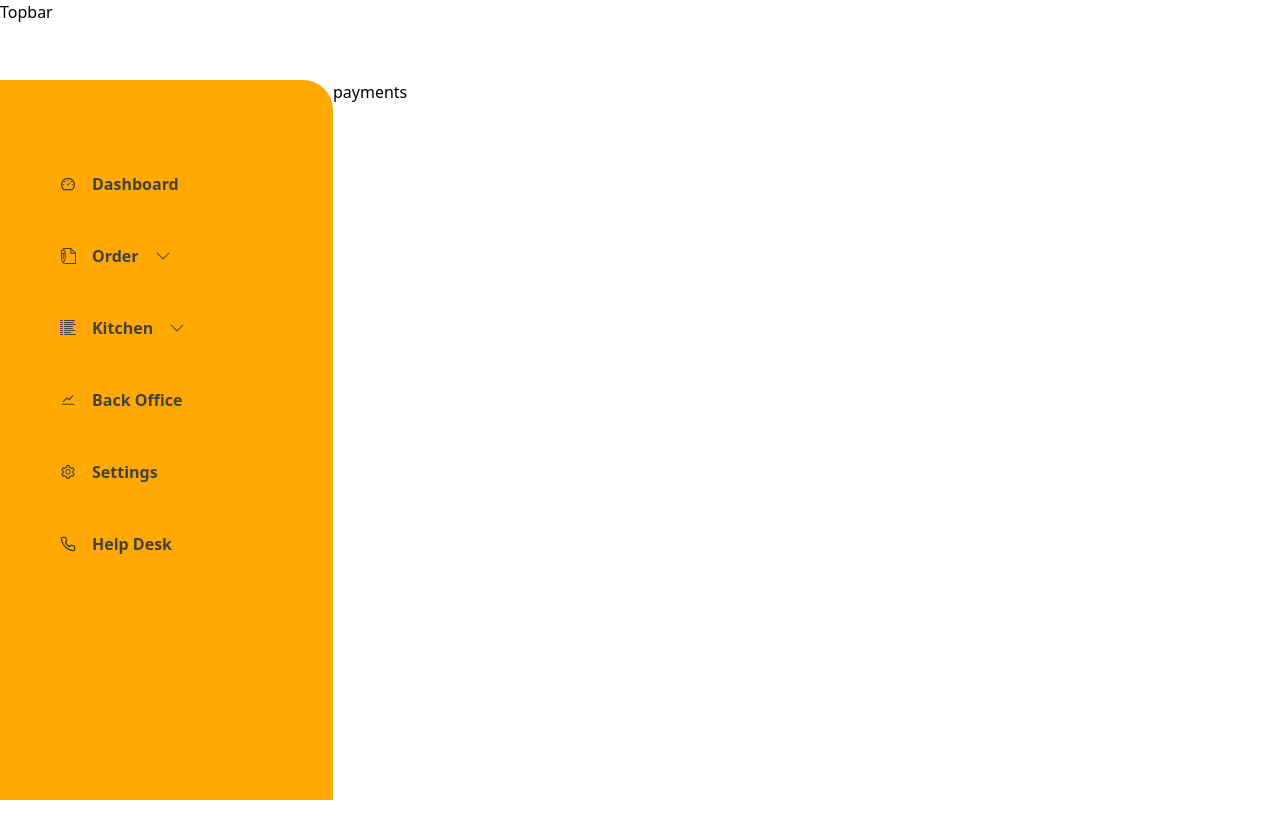
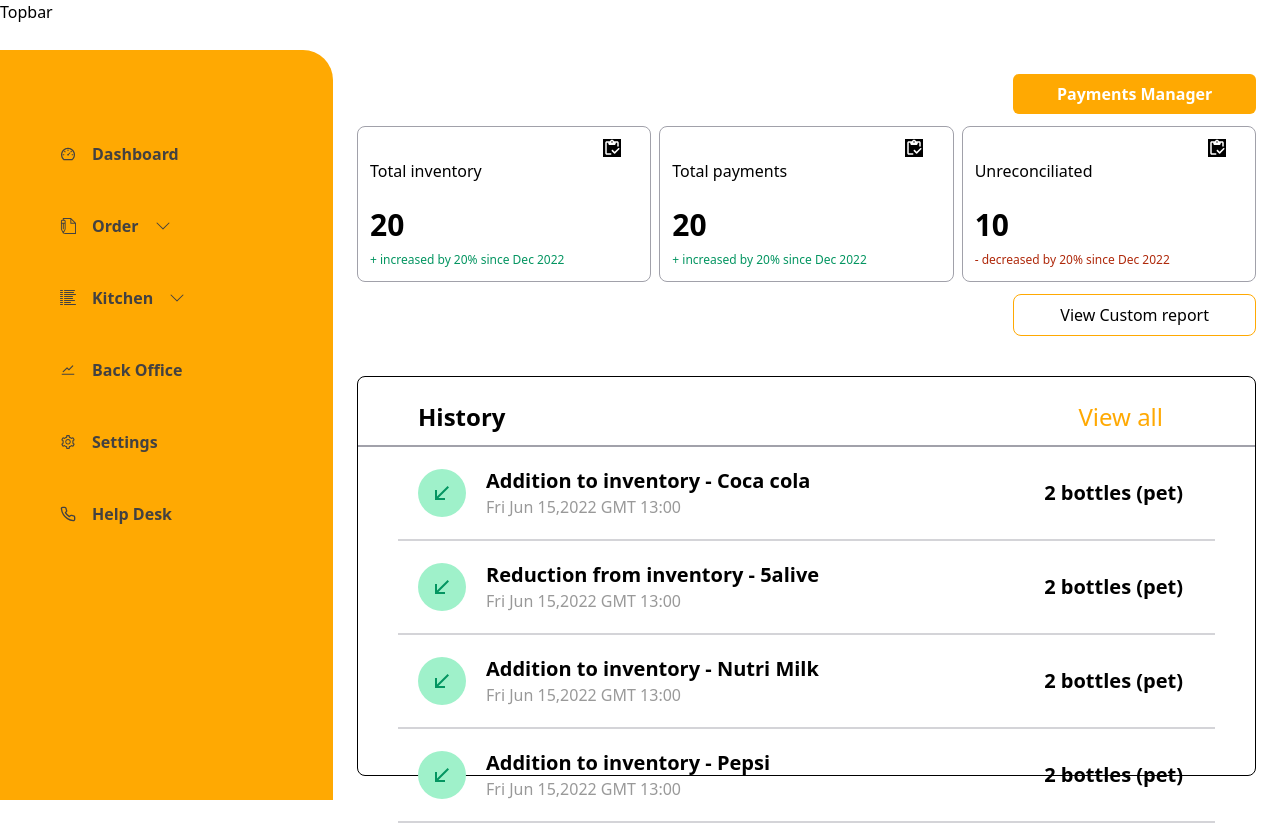
Before and after one commit to tobiadetunji5/DinerPro-seller-side, a Next.js app: page /kitchen/payments in a window 1280 px wide. Before the commit the page ends 800 px from the top, so only its background shows below. Built offline with nearby package versions, Linux system fonts and the light colour scheme.

Commit message:
minor fixes

```diff
--- a/src/app/api/procurement/[id]/route.js
+++ b/src/app/api/procurement/[id]/route.js
@@ -1,11 +1,5 @@
-<<<<<<< HEAD
 import { connectToDB } from "@/../utils/database";
 import Procurement from "@/../models/procurement";
-=======
-import { connectToDB } from '@/../utils/database';
-import Procurement from '@/../models/procurement';
-
->>>>>>> master
 
 export const GET = async (req, { params }) => {
   try {
@@ -13,94 +7,55 @@ export const GET = async (req, { params }) => {
 
     const procurement = await Procurement.findById(params.id);
     if (!procurement) {
-<<<<<<< HEAD
       return new Response(JSON.stringify("Not found"), {
-=======
-      return new Response(JSON.stringify('Not found'), {
->>>>>>> master
         status: 404,
       });
     }
     return new Response(JSON.stringify(procurement), { status: 200 });
   } catch (error) {
-<<<<<<< HEAD
     return new Response(JSON.stringify("Failed to get this procurement"), {
-=======
-    return new Response(JSON.stringify('Failed to get this procurement'), {
->>>>>>> master
       status: 500,
     });
   }
 };
 
-<<<<<<< HEAD
 export const PATCH = async (req, { params }) => {
   const { itemName, quantity, brand, inventory, recipientEmail, date } =
     await req.json();
-=======
-
-export const PATCH = async (req, { params }) => {
-  const { itemName, quantity, brand, inventory, recipientEmail, date } = await req.json();
->>>>>>> master
   try {
     await connectToDB();
 
     const procurementExists = await Procurement.findById(params.id);
     if (!procurementExists) {
-<<<<<<< HEAD
       return new Response("Not found", { status: 404 });
-=======
-      return new Response('Not found', { status: 404 });
->>>>>>> master
     }
 
     procurementExists.itemName = itemName || procurementExists.itemName;
     procurementExists.quantity = quantity || procurementExists.quantity;
     procurementExists.brand = brand || procurementExists.brand;
-<<<<<<< HEAD
     procurementExists.recipientEmail =
       recipientEmail || procurementExists.recipientEmail;
-=======
-    procurementExists.recipientEmail = recipientEmail || procurementExists.recipientEmail;
->>>>>>> master
     procurementExists.inventory = inventory || procurementExists.inventory;
     procurementExists.date = date || procurementExists.date;
 
     await procurementExists.save();
     return new Response(JSON.stringify(procurementExists), { status: 200 });
   } catch (error) {
-<<<<<<< HEAD
     return new Response("Procurement update failed", { status: 500 });
   }
 };
 
-=======
-    return new Response('Procurement update failed', { status: 500 });
-  }
-};
-
-
->>>>>>> master
 export const DELETE = async (req, { params }) => {
   try {
     await connectToDB();
 
     const procurement = await Procurement.findById(params.id);
     if (!procurement) {
-<<<<<<< HEAD
       return new Response("Not found", { status: 404 });
     }
     await Procurement.findByIdAndRemove(params.id);
     return new Response("Successfully deleted", { status: 200 });
   } catch (error) {
     return new Response("Failed to delete procurement", { status: 500 });
-=======
-      return new Response('Not found', { status: 404 });
-    }
-    await Procurement.findByIdAndRemove(params.id);
-    return new Response('Successfully deleted', { status: 200 });
-  } catch (error) {
-    return new Response('Failed to delete procurement', { status: 500 });
->>>>>>> master
   }
 };
--- a/src/app/api/procurement/new/route.js
+++ b/src/app/api/procurement/new/route.js
@@ -1,4 +1,3 @@
-<<<<<<< HEAD
 import { connectToDB } from "@/../utils/database.js";
 import Procurement from "@/../models/procurement.js";
 
@@ -37,42 +36,3 @@ export const POST = async (req, res) => {
     });
   }
 };
-=======
-import { connectToDB } from '@/../utils/database.js';
-import Procurement from '@/../models/procurement.js';
-
-export const POST = async (req, res) => {
-  const { itemName, quantity, brand, inventory, recipientEmail, date } = await req.json();
-
-  try {
-    await connectToDB();
-    if ( inventory ) {
-        const newProcurement = new Procurement({
-            inventory,
-            quantity,
-            recipientEmail,
-            date,
-            status: 'Pending'
-        });
-        await newProcurement.save();
-        return new Response(JSON.stringify(newProcurement), { status: 201 });
-    } else {
-        const newProcurement = new Procurement({
-            itemName,
-            quantity,
-            brand,
-            recipientEmail,
-            date,
-            status: 'Pending'
-        });
-        await newProcurement.save();
-        return new Response(JSON.stringify(newProcurement), { status: 201 });
-    }
-  } catch (error) {
-    console.error(error.message);
-    return new Response(JSON.stringify('Failed to create procurement'), {
-      status: 500,
-    });
-  }
-};
->>>>>>> master
--- a/src/app/kitchen/payments/page.js
+++ b/src/app/kitchen/payments/page.js
@@ -1,5 +1,112 @@
+"use client";
+
 import React from "react";
+import Image from "next/image";
+import { useState, useEffect } from "react";
+// import Modalform from "./modalform";
+import Link from "next/link";
+import DataCard from "@/app/components/card/DataCard";
+import HistoryTable from "@/app/components/table/HistoryTable";
 
 export default function Page() {
-  return <div>payments</div>;
+  const [isOpen, setIsOpen] = useState(false);
+  const [createInventory, setCreateInventory] = useState(false);
+
+  useEffect(() => {
+    setIsOpen(false);
+  }, [createInventory]);
+
+  return (
+    <>
+      <section className="p-4 m-2">
+        <div className="flex flex-col justify-between">
+          <div className="flex justify-end ">
+            <button
+              onClick={() => setIsOpen(true)}
+              className="relative p-2 mb-3 text-center place-items-end bg-primary text-white font-semibold rounded-md w-[27%]"
+            >
+              Payments Manager
+            </button>
+
+            {/*-------------- modal starts here--------------*/}
+            {isOpen ? (
+              <div
+                className="absolute top-[15%] border bg-white border-zinc-400 text-black p-3 w-[15%]
+    flex flex-col text-sm space-y-2 items-center rounded-md"
+              >
+                <div className="flex justify-between items-center gap-5 hover:bg-primary">
+                  {/*------------icon for creating new inventory----------*/}
+                  <Image
+                    priority
+                    src="/images/inventory/add_symbol.svg"
+                    alt="create icon"
+                    width="18"
+                    height="18"
+                  />
+                  <button
+                    onClick={() => setCreateInventory(true)}
+                    className="flex space-x-2 justify-between "
+                  >
+                    Create Invoice
+                  </button>
+                </div>
+
+                <div className="flex justify-between items-center gap-5 space-x-2">
+                  {/*----------- icon for viewing inventory-----------*/}
+                  <Image
+                    priority
+                    src="/images/inventory/minus_symbol.svg"
+                    alt="view icon"
+                    width="18"
+                    height="18"
+                  />
+                  <Link href="/kitchen/inventory/table">
+                    <div>By Sales Channel</div>
+                  </Link>
+                </div>
+              </div>
+            ) : null}
+          </div>
+          {/*-------------- Data Cards--------------*/}
+          <div className="flex space-x-2 justify-between items-center mb-3 ">
+            <DataCard
+              bgColor={"#FFFFFF"}
+              statColor={"#049561"}
+              head="Total inventory"
+              number="20"
+              desc="+ increased by 20% since Dec 2022"
+            />
+
+            <DataCard
+              bgColor={"#FFFFFF"}
+              statColor={"#049561"}
+              head="Total payments"
+              number="20"
+              desc="+ increased by 20% since Dec 2022"
+            />
+
+            <DataCard
+              bgColor={"#FFFFFF"}
+              statColor={"#AF290B"}
+              head="Unreconciliated"
+              number="10"
+              desc="- decreased by 20% since Dec 2022"
+            />
+          </div>
+
+          {/*-------------- Custom report Button--------------*/}
+          <div className="flex mb-10 justify-end">
+            <div className="border p-2 w-[27%] text-center  border-primary rounded-lg">
+              <p>View Custom report</p>
+            </div>
+          </div>
+
+          {/*--------------Inventory History Table--------------*/}
+          <HistoryTable />
+        </div>
+      </section>
+
+      {/* <Modalform isVisible={createInventory} onClose={() => setCreateInventory(false)} />  */}
+    </>
+  );
 }
```
Also changed, not shown: src/app/kitchen/inventory/page.js (+68 -64 lines).
